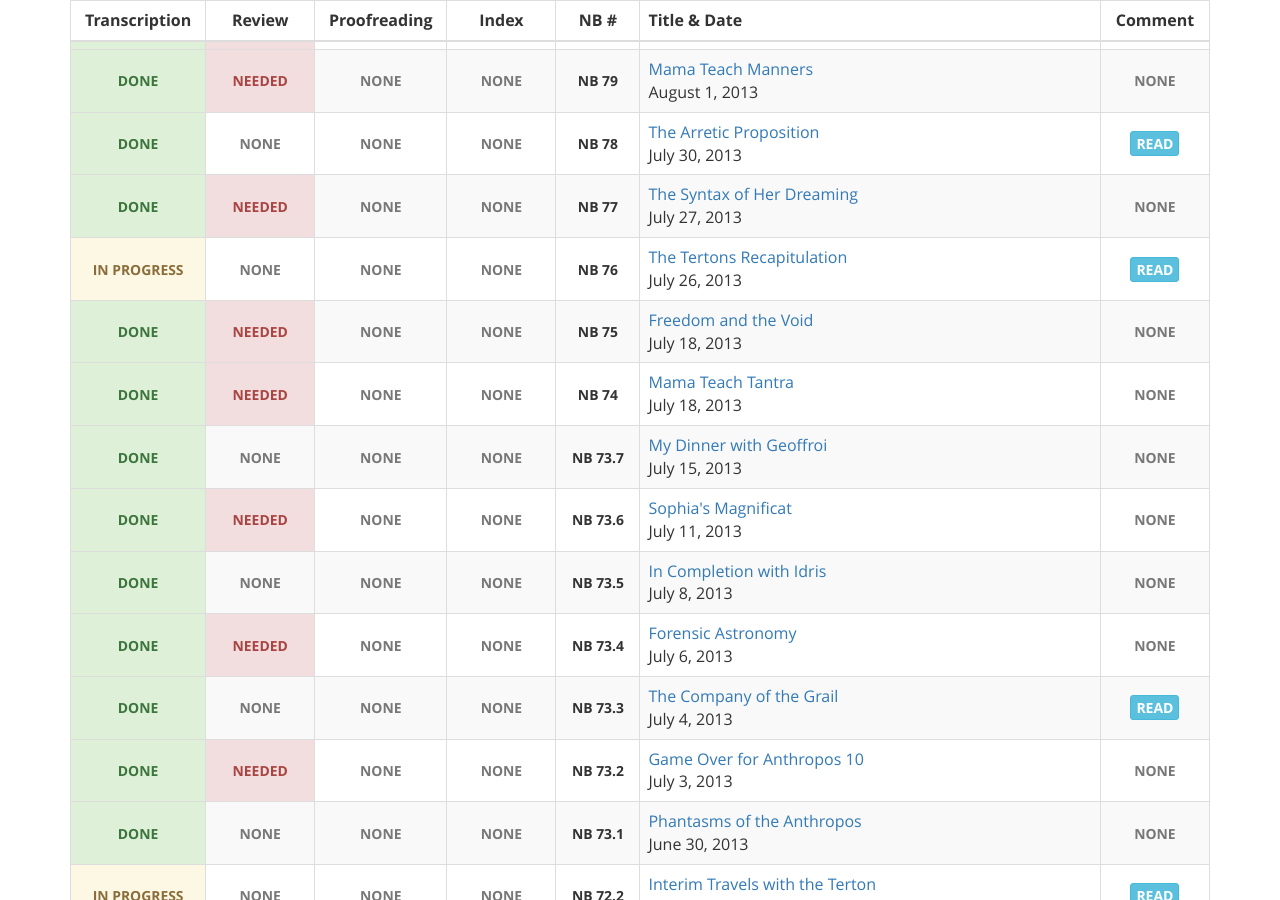
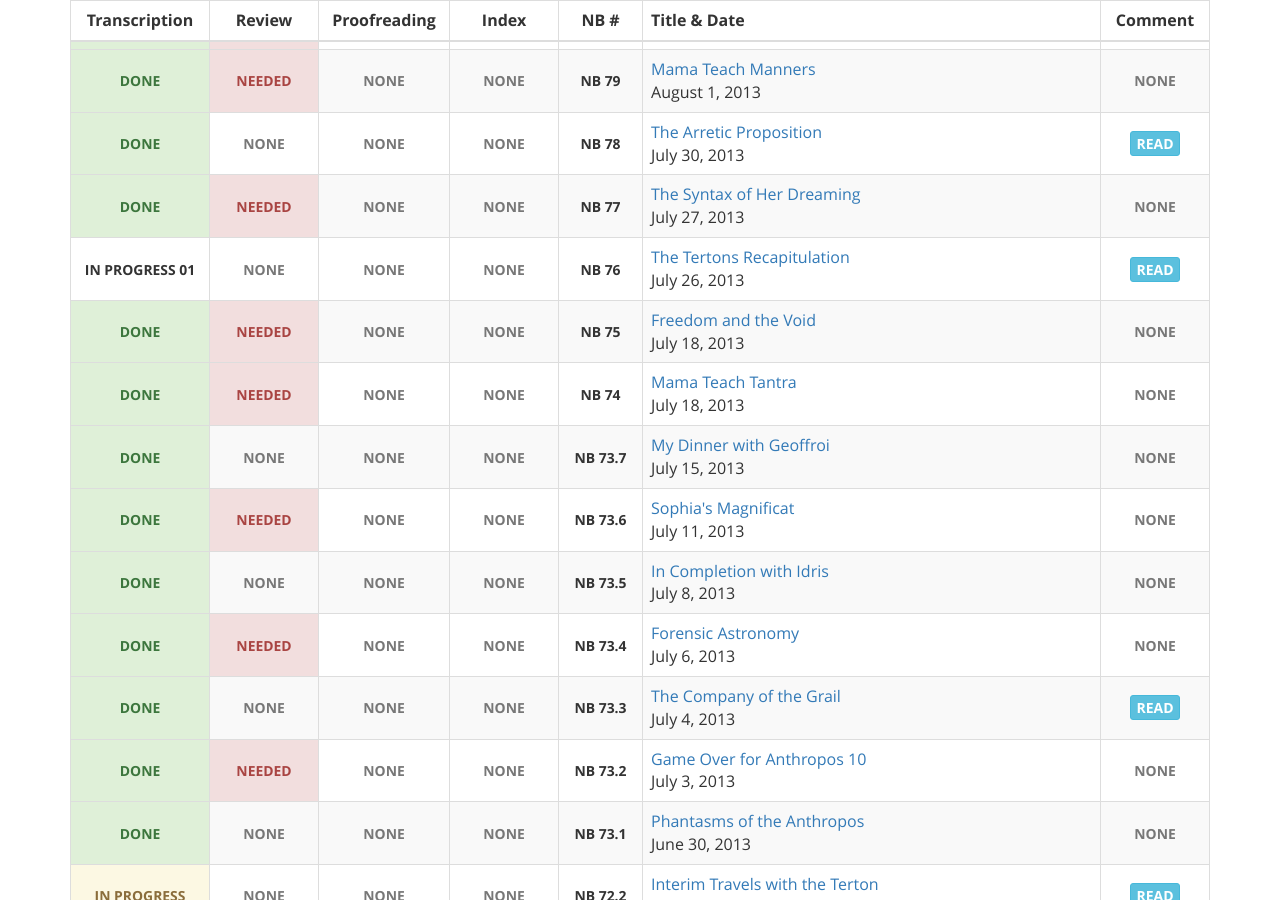
Before and after one commit to gaiaspora/gaiaspora.github.io, a Jekyll site: the page built from content/navigator-briefings.markdown, in a window 1280 px wide and 900 px high, scrolled down 3207 px. Built offline with Jekyll 4.4.1, drawn with Linux system fonts in a browser that asks for light colours.

Commit message:
Update nb.yaml

```diff
--- a/_data/nb.yaml
+++ b/_data/nb.yaml
@@ -422,13 +422,13 @@
   Comment: ""
 
 - NB: "76"
-  Transcription: "in progress"
+  Transcription: "in progress 01"
   Review: "none"
   Proofreading: "none"
   Index: "none"
   Title: "The Tertons Recapitulation"
   Date: "July 26, 2013"
-  Comment: "Transcription of NB 76 in progress by Elise."
+  Comment: "Transcription of NB 76 in progress by Elise"
 
 - NB: "75"
   Transcription: "done"
@@ -944,7 +944,7 @@
   Comment: ""
 
 - NB: "28"
-  Transcription: "in progress"
+  Transcription: "needed"
   Review: "none"
   Proofreading: "none"
   Index: "none"
```
